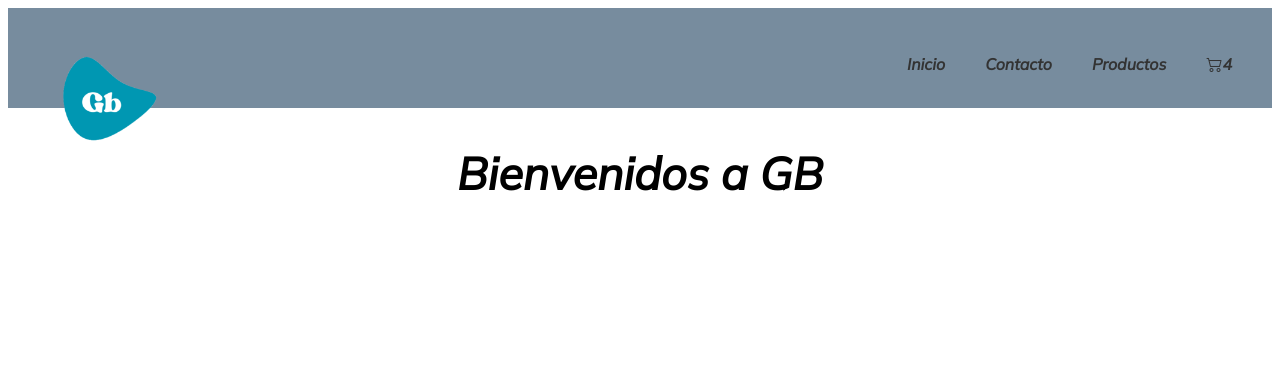
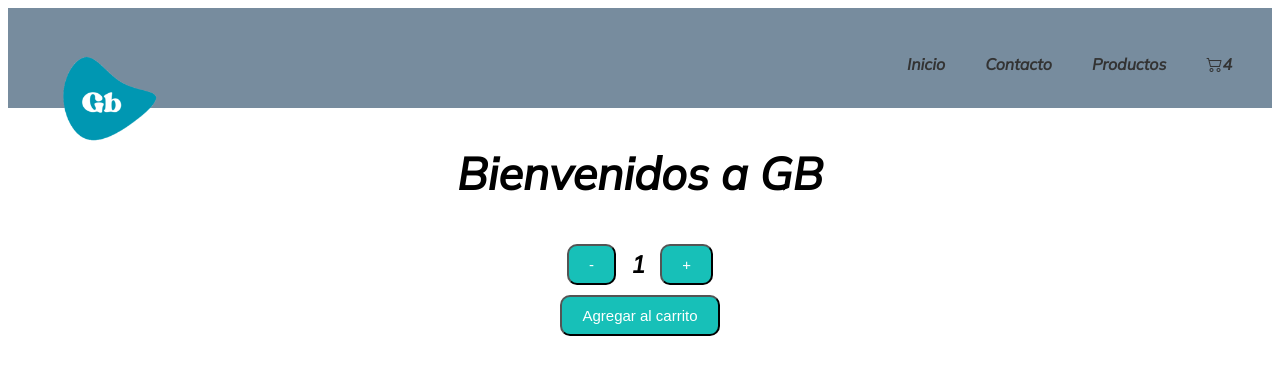
Before and after one commit to GianBaeza/E-commerce-Informarica, a React (Create React App) app: page / in a window 1280 px wide. Shown: the top 374 px of the page. Built offline with nearby package versions, Linux system fonts and the light colour scheme.

Commit message:
ItemCount

```diff
--- a/src/App.css
+++ b/src/App.css
@@ -1,3 +1,5 @@
 .App{
     font-family: 'Mulish', sans-serif;
+    height: 100vh;
+    width: 100%;
 }
--- a/src/App.js
+++ b/src/App.js
@@ -1,6 +1,7 @@
+import './App.css';
 import Navbar from "./componets/Navbar/Navbar";
 import ItemListContainer from "./componets/ItemListContainer/ItemListContainer";
-import './App.css';
+import ItemCount from './componets/ItemCount/ItemCount';
 
 
 
@@ -11,6 +12,7 @@
       <Navbar/>
 
       <ItemListContainer greeting={'Bienvenidos a GB' }/>
+      <ItemCount initial={1} stock={5} onAdd={(quantity) => console.log('Cantidad agregada', quantity)}/>
 
 
 
--- /dev/null
+++ b/src/componets/ItemCount/ItemCount.css
@@ -0,0 +1,41 @@
+.Counter {
+    width: 100%;
+    display: grid;
+    justify-content: center;
+    align-items: center;
+    flex-wrap: wrap;
+    }
+
+    .Controls {
+    display: flex;
+    width: auto;
+    justify-content: center;
+    align-items: center;
+    margin: auto;
+    }
+
+    .Button {
+    background: #17c0b8;
+    color: white;
+    border-radius: 10px;
+    padding: 10px 20px;
+    margin: 5px;
+    font-size: 15px;
+    cursor: pointer;
+    }
+
+    .Number {
+    font-size: 24px;
+    margin: 0 10px;
+    }
+
+    .Button:disabled {
+    opacity: 0.5;
+    cursor: not-allowed;
+    }
+
+    .Button:hover {
+    background: #fbfcfb;
+    color: black;
+    transition-duration: 1s;
+    }
--- /dev/null
+++ b/src/componets/ItemCount/ItemCount.js
@@ -0,0 +1,59 @@
+import { useState } from "react";
+import "./ItemCount.css"
+
+const ItemCount = ({stock, initial, onAdd})=> {
+
+    const [quantity, setQuantity] = useState(initial)
+
+    //Incremento//
+    const increment =()=>{
+
+        if(quantity < stock){
+            setQuantity(quantity + 1);
+        }
+    }
+
+    //Decrementar//
+
+    const decrement = ()=>{
+
+        if(quantity > 1){
+           setQuantity(quantity - 1)
+
+        }
+    }
+
+
+
+    return(
+        //Button incrementar y decrementar el producto//
+        <div className="Counter">
+
+            <div className="Controls">
+                <button className="Button" onClick={decrement}>-</button>
+
+                <h4 className="Number">{quantity}</h4>
+
+                <button className="Button" onClick={increment}>+</button>
+            </div>
+
+
+            <div>
+
+
+             <button className="Button" onClick={() => onAdd(quantity)} disabled ={!stock} > Agregar al carrito </button>
+
+            </div>
+
+
+
+
+
+        </div>
+
+    )
+}
+
+export default ItemCount;
+//Agregar al carrito//
+////si no hay stock no se ejecura, por eso la validacion de stock//
--- a/src/componets/Navbar/Navbar.js
+++ b/src/componets/Navbar/Navbar.js
@@ -37,9 +37,9 @@
                     <li className="NavList">
 
 
-                        <div class="dropdown">
+                        <div className="dropdown">
                          <a className="List" href="">Productos</a>
-                            <div class="dropdown-content">
+                            <div className="dropdown-content">
                                <ul>
                                    <li className="NavList">
 
```
